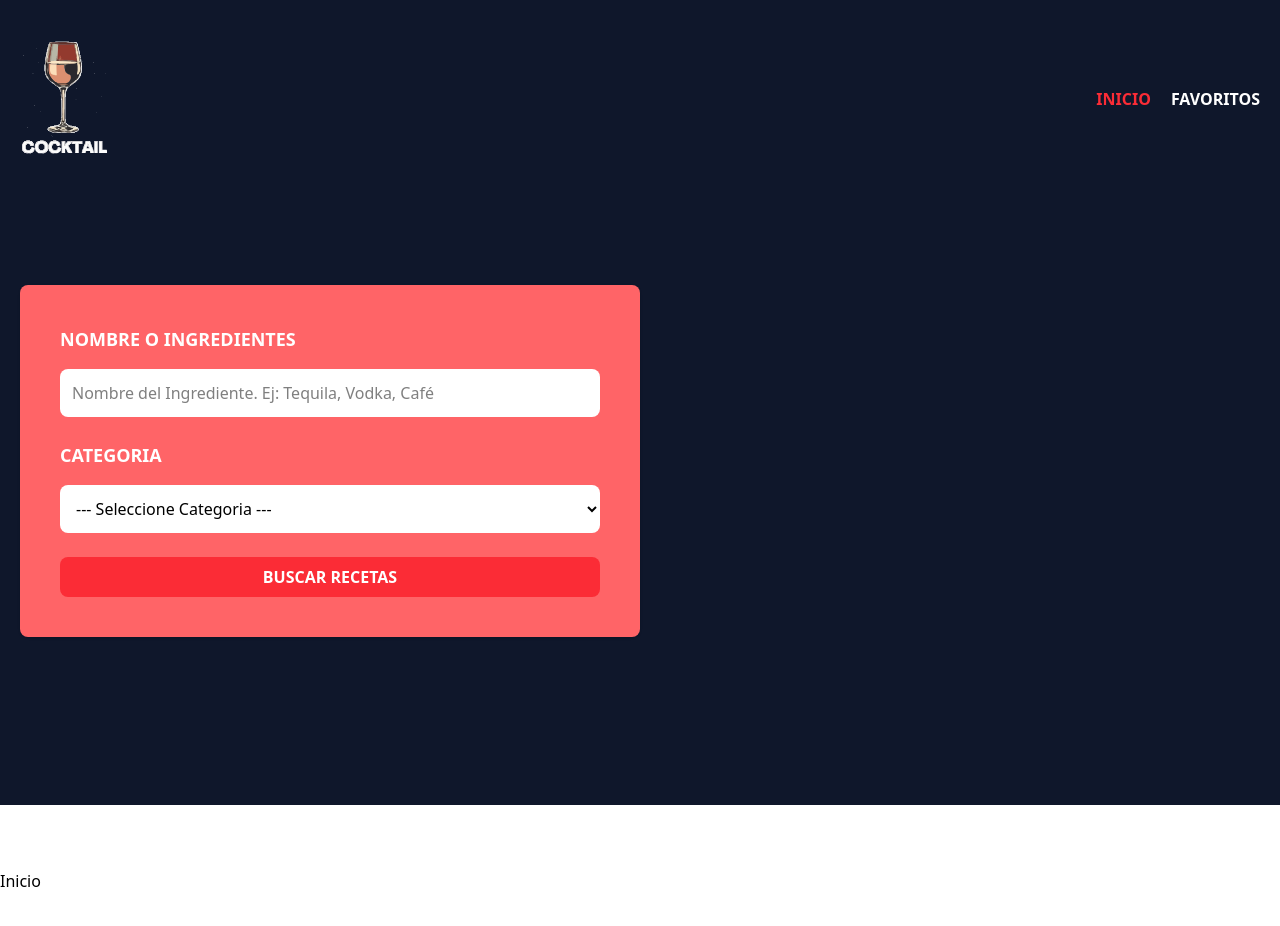
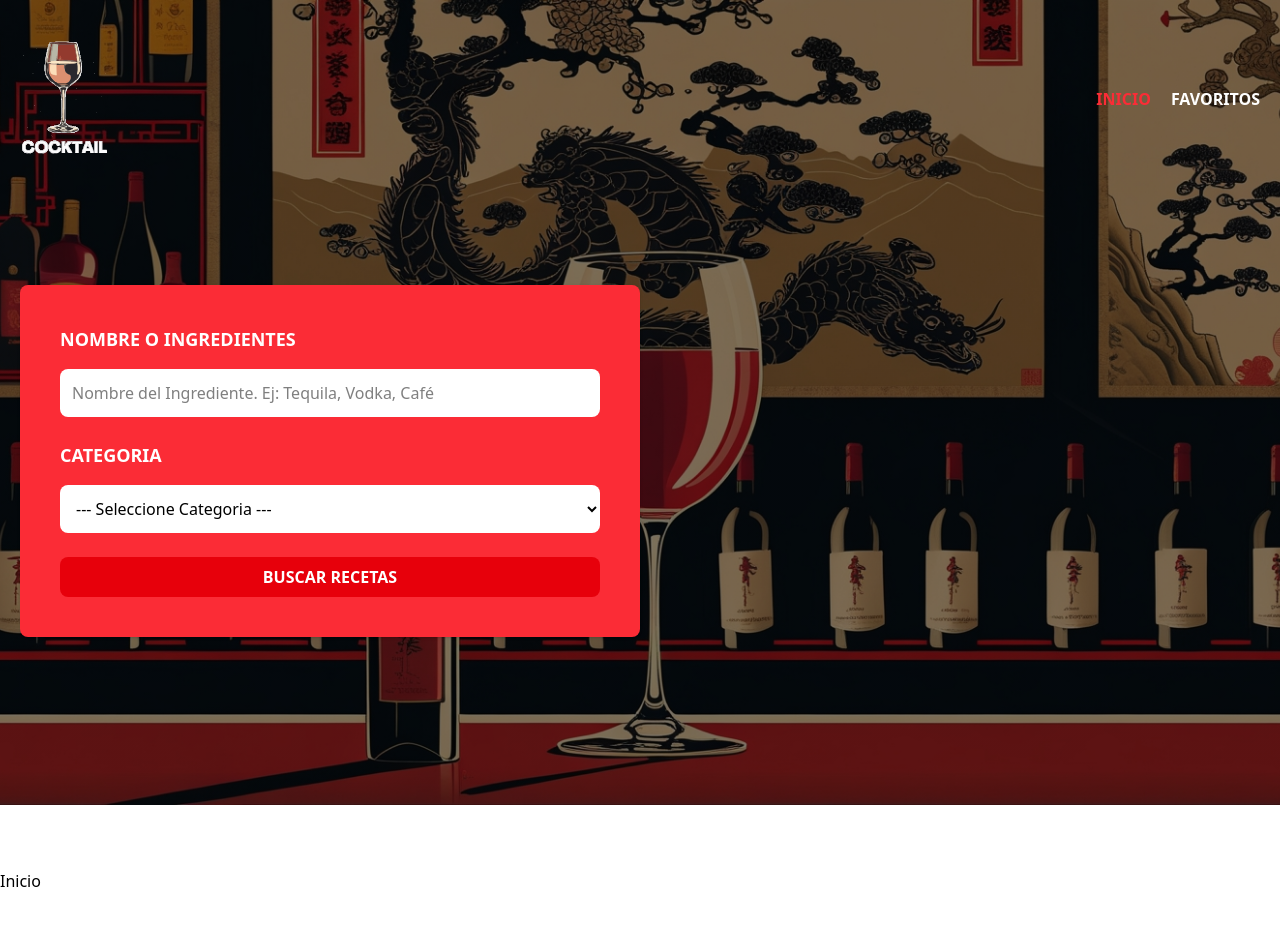
Before and after one commit to Ahklaa/Buscador-de-Bebidas-y-Recetas, a React (Vite) app: page / in a window 1280 px wide. Shown: the top 926 px of the page. Built offline with nearby package versions, Linux system fonts and the light colour scheme.

Commit message:
agregando una imagen de fondo con un layer

```diff
--- a/src/components/Header.tsx
+++ b/src/components/Header.tsx
@@ -4,7 +4,7 @@ export default function Header() {
   const {pathname} = useLocation()
   const isHome =  useMemo(() => pathname === "/" ,[pathname])
   return (
-    <header className="bg-slate-900">
+    <header className={isHome ? "headerImage" : "bg-slate-800"}>
         <div className="mx-auto container px-5 py-10">
             <div className="flex justify-between items-center">
                 <div>
@@ -23,7 +23,7 @@ export default function Header() {
             </div>
 
             {isHome && (
-                <form className="md:w-1/2 2xl:w-1/3 space-y-6 my-32 bg-red-400 p-10 rounded-lg shadow  ">
+                <form className="md:w-1/2 2xl:w-1/3 space-y-6 my-32 bg-red-500 p-10 rounded-lg shadow  ">
                     <div className="space-y-4">
                       <label
                       htmlFor="ingredient"
@@ -47,7 +47,7 @@ export default function Header() {
                     <input
                     type="submit"
                     value="Buscar Recetas"
-                    className="text-white uppercase rounded-lg w-full font-extrabold bg-red-500 hover:bg-red-600 p-2"  />
+                    className="text-white uppercase rounded-lg w-full font-extrabold bg-red-600 hover:bg-red-700 p-2"  />
                 </form>
             )}
         </div>
--- a/src/index.css
+++ b/src/index.css
@@ -1 +1,10 @@
 @import "tailwindcss";
+
+@layer components {
+    .headerImage {
+        background-image: linear-gradient(rgba(0, 0, 0, 0.5), rgba(0, 0, 0, 0.5)), url('/bg.jpg');
+        background-size: cover;
+        background-position: center;
+        background-repeat: no-repeat;
+    }
+}
```
Also changed, not shown: public/bg.jpg (added).
